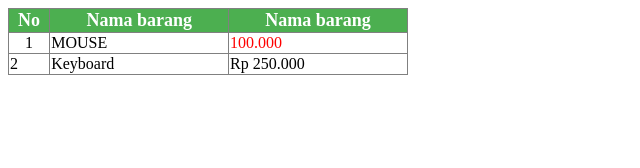
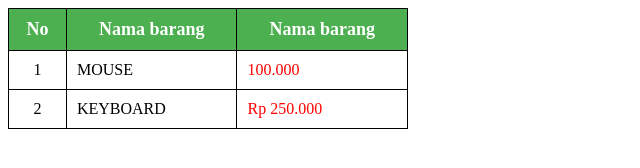
Before and after one commit to dynda21/1124160092-latihan-6, a plain HTML site: page index.html in a window 1280 px wide. Shown: the whole page, without its empty margins (0-640 px from the left). Drawn offline with Linux system fonts and the light colour scheme.

Commit message:
merubah border collapse yang tadi salah harusnya perubahan bukan menambahkan

```diff
--- a/index.html
+++ b/index.html
@@ -6,16 +6,43 @@
     <title>latihan 6</title>
 </head>
 <body>
-    <table border="1" style="border-collapse: collapse; width: 400px;"
+    <table border="1" style="border-collapse: collapse; width: 400px;">
+    <style>
+        table {
+            border-collapse: collapse;
+            width: 100px;
+            border: 1px solid black;
+        }
+        th, td {
+            padding: 10px;
+            border: 1px solid black;
+        }
+        th {
+            background-color: #4CAF50;
+            color: white;
+            font-weight: bold;
+            font-size: 18px;
+            text-align: center;
+        }
+        td:nth-child(1) {
+            text-align: center;
+        }
+        td:nth-child(2) {
+            text-transform: uppercase;
+        }
+        td:nth-child(3) {
+            color: red;
+        }
+    </style>
         <tr>
-            <th style="background-color: #4CAF50; color: white; font-weight: bold; font-size: 18px; text-align: center;">No</th>
-            <th style="background-color: #4CAF50;color: white; font-weight: bold; font-size: 18px; text-align: center;">Nama barang</th>
-            <th style="background-color: #4CAF50;color: white; font-weight: bold; font-size: 18px; text-align: center;">Nama barang</th>
+            <th>No</th>
+            <th>Nama barang</th>
+            <th>Nama barang</th>
         </tr>
         <tr>
-            <td style="text-align: center;">1</td>
-            <td style="text-transform: uppercase;">Mouse</td>
-            <td style="color: red;">100.000</td>
+            <td>1</td>
+            <td>Mouse</td>
+            <td>100.000</td>
         </tr>
         <tr>
             <td>2</td>
```
